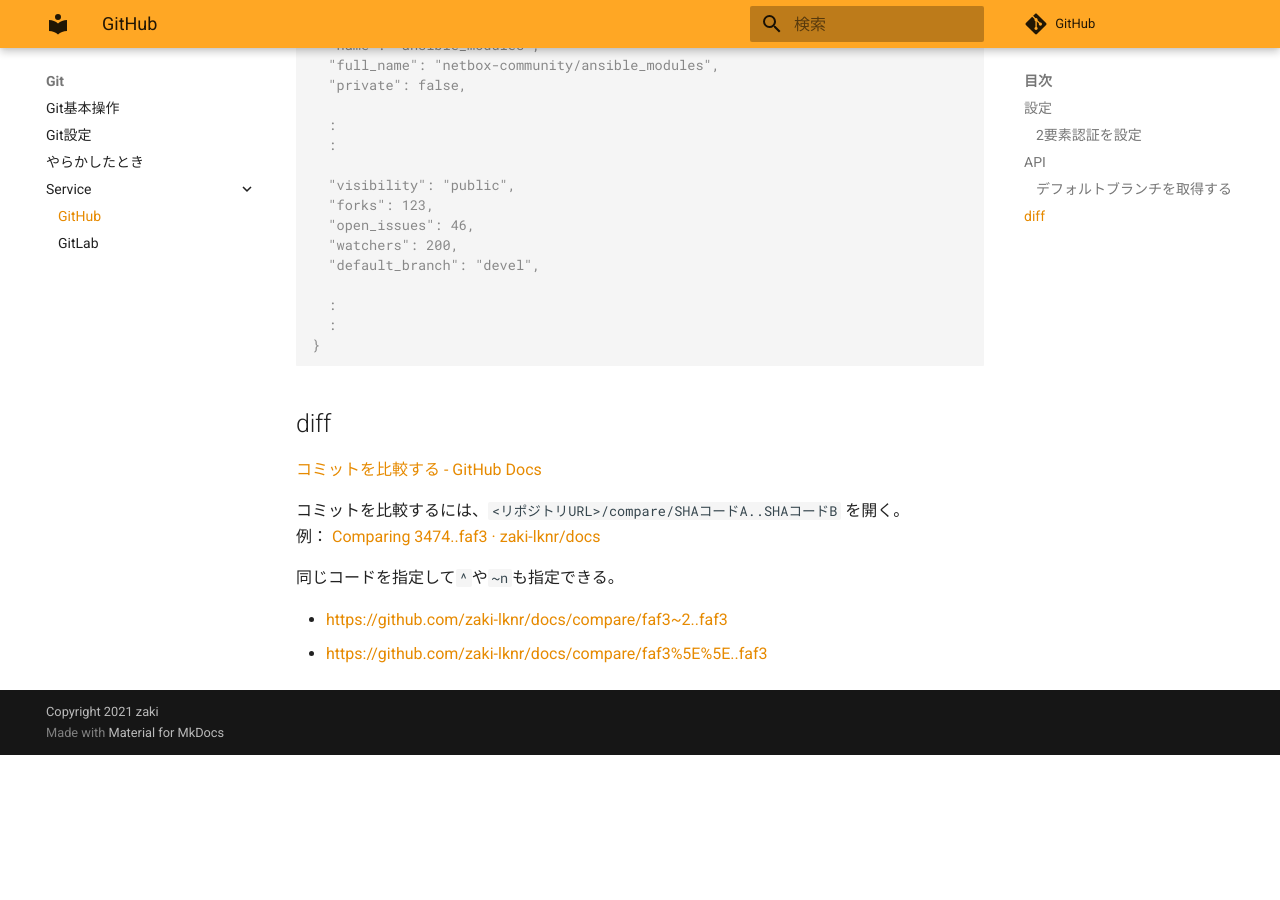
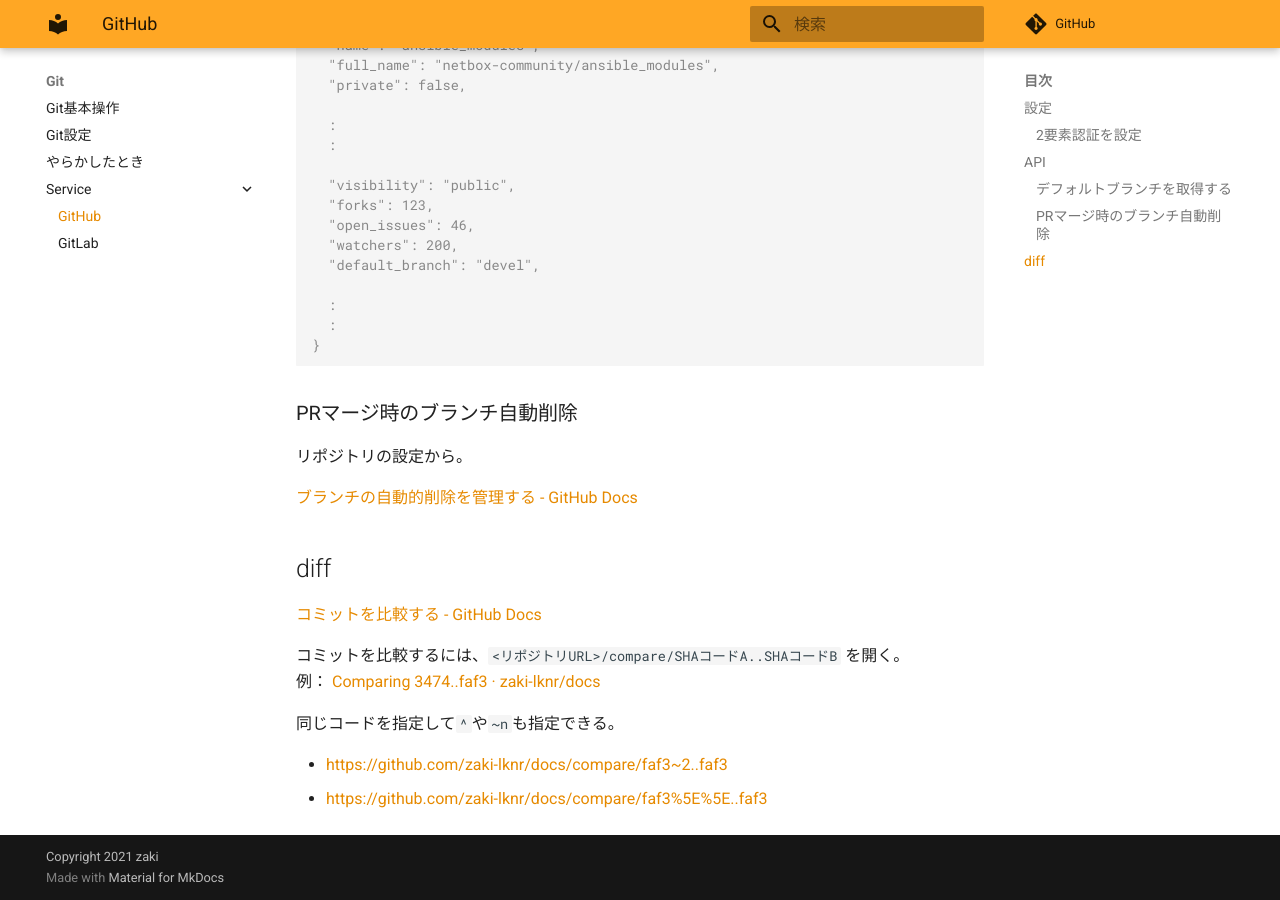
Before and after one commit to zaki-lknr/docs, an MkDocs documentation site: the page built from docs/Git/service/github.md, in a window 1280 px wide and 900 px high, scrolled down 661 px. Built offline with MkDocs 1.6.1 and Material for MkDocs 9.7.7, drawn with Linux system fonts in a browser that asks for light colours; comment, search, counter and statistics services are not loaded; before the commit the page ends 1416 px from its top, so only the background shows below that.

Commit message:
add: git/service/github: PRマージ時のブランチ削除

````diff
--- a/docs/Git/service/github.md
+++ b/docs/Git/service/github.md
@@ -36,6 +36,12 @@ $ curl https://api.github.com/repos/netbox-community/ansible_modules
 }
 ```
 
+### PRマージ時のブランチ自動削除
+
+リポジトリの設定から。
+
+[ブランチの自動的削除を管理する - GitHub Docs](https://docs.github.com/ja/repositories/configuring-branches-and-merges-in-your-repository/configuring-pull-request-merges/managing-the-automatic-deletion-of-branches)
+
 ## diff
 
 [コミットを比較する - GitHub Docs](https://docs.github.com/ja/pull-requests/committing-changes-to-your-project/viewing-and-comparing-commits/comparing-commits)
````
